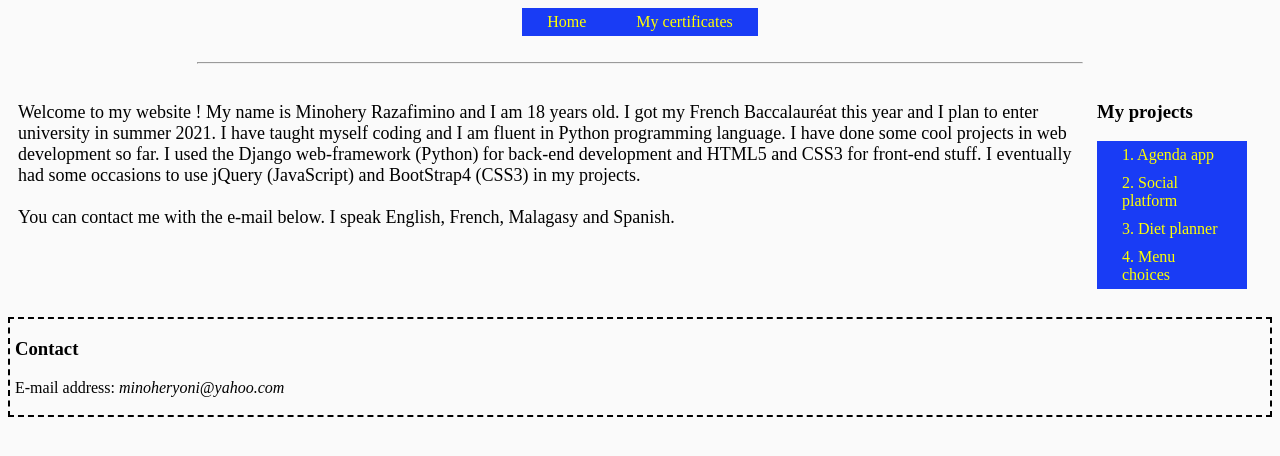
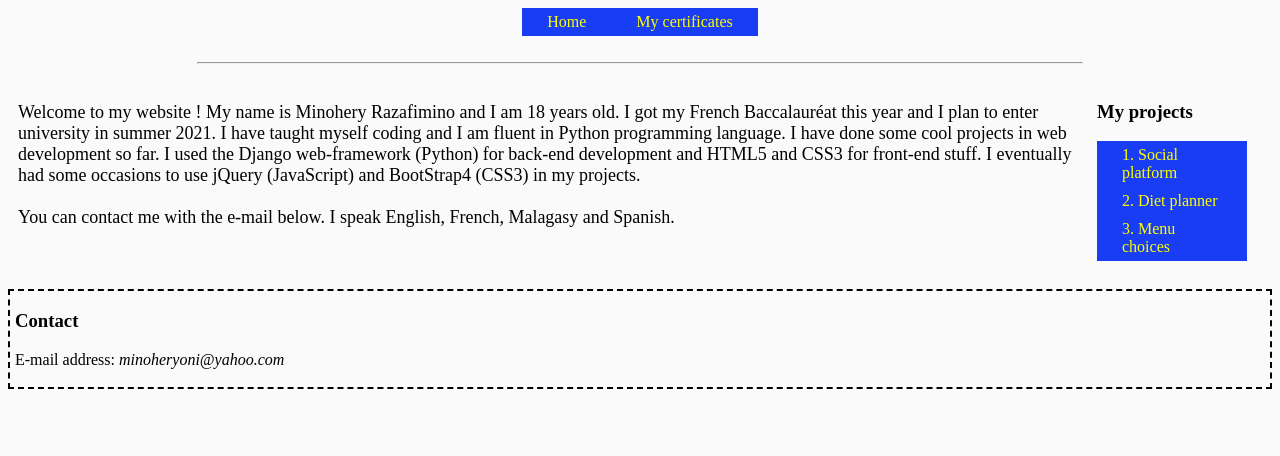
Before and after one commit to Minohery/minohery.github.io, a plain HTML site: page index.html in a window 1280 px wide. Drawn offline with Linux system fonts and the light colour scheme.

Commit message:
Update index.html

```diff
--- a/index.html
+++ b/index.html
@@ -55,10 +55,9 @@ below. I speak English, French, Malagasy and Spanish.
 
 <nav>
 
-<a href="liste.html"><div>1. Agenda app</div></a>
-<a href="social_platform.html"><div>2. Social platform</div></a>
-<a href="diet_planner.html"><div>3. Diet planner</div></a>
-<a href="choose_menu.html"><div>4. Menu choices</div></a>
+<a href="social_platform.html"><div>1. Social platform</div></a>
+<a href="diet_planner.html"><div>2. Diet planner</div></a>
+<a href="choose_menu.html"><div>3. Menu choices</div></a>
 
 
 </nav>
```
